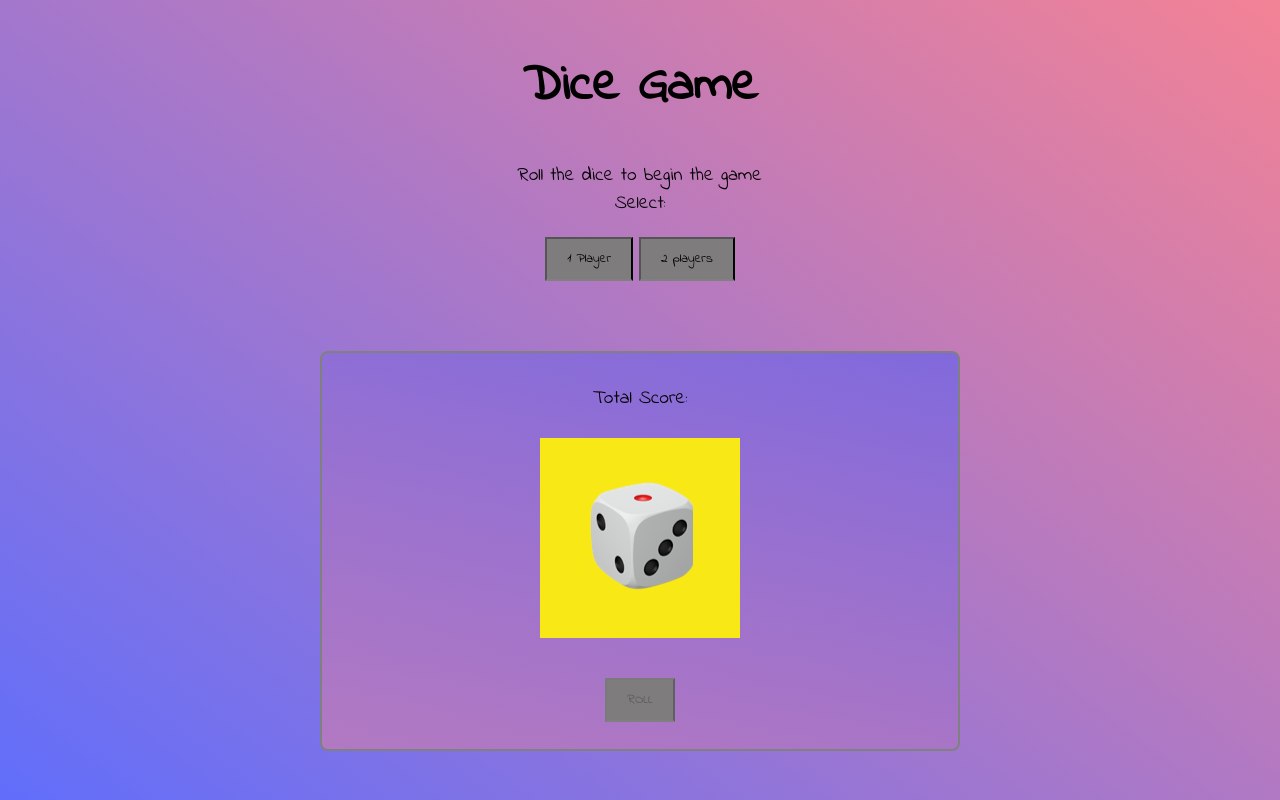
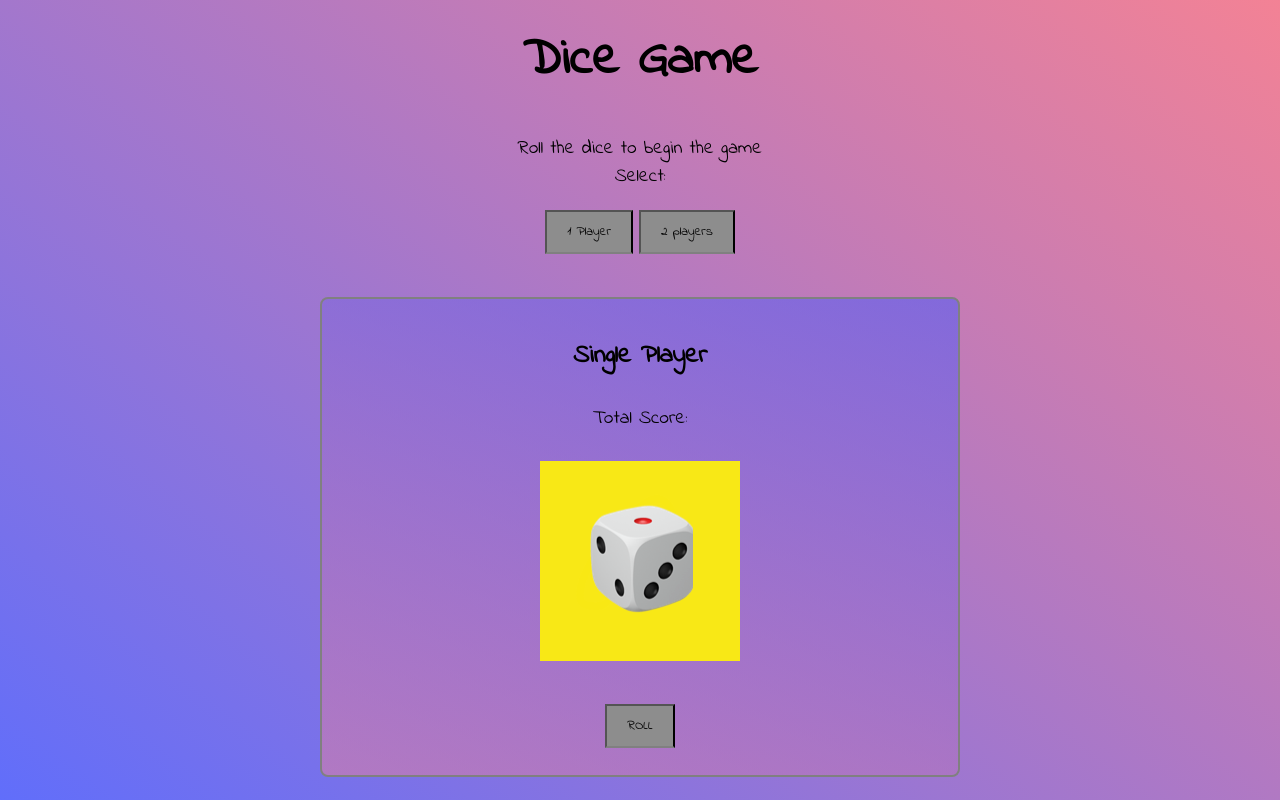
Before and after one commit to sarafotros/dice-game, a plain HTML site: page index.html in a window 1280 px wide. Both pictures are taken after a click on the button "1 Player". Drawn offline with Linux system fonts and the light colour scheme.

```diff
--- a/app.js
+++ b/app.js
@@ -1,20 +1,28 @@
-const btn = document.querySelector(".btn");
-const btnp1 = document.querySelector(".1pl");
-const btnp2 = document.querySelector(".2pl");
-const btnp2 = document.querySelector(".btn");
-
+const rollBtn = document.getElementById("rollBtn");
+const onePlayerBtn = document.getElementById("onePlayerBtn");
+const twoPlayerBtn = document.getElementById("twoPlayerBtn");
+const snglOrMulty = document.getElementById("sigOrMulty");
 const diceImg = document.querySelector("img");
 const status = document.querySelector(".status");
 
 let score = document.querySelector(".score");
 
 let sum = 0;
+const revealBtn = (btn) => {
+  btn.disabled = false;
+};
+
+onePlayerBtn.addEventListener("click", () => {
+  revealBtn(rollBtn);
+  snglOrMulty.textContent = "Single Player";
+});
 
 const rollDice = () => {
   let dice = Math.floor(Math.random() * 6) + 1;
   diceImg.src = `assets/images/dice${dice}.png`;
 
   if (dice === 1) {
+    // btn.disabled = true;
     status.textContent = "GAME OVER!";
     sum = 0;
     score.textContent = sum;
@@ -22,14 +30,18 @@
     sum += dice;
     score.textContent = sum;
     if (sum >= 20) {
+      //   btn.disabled = true;
       status.textContent = "YOU WON!";
+
       sum = 0;
     }
   }
 };
 
-btn.addEventListener("click", () => {
+rollBtn.addEventListener("click", () => {
   status.textContent = "";
 
   rollDice();
 });
+
+twoPlayerBtn.addEventListener("click", () => {});
--- a/index.html
+++ b/index.html
@@ -16,18 +16,18 @@
         <h2>Dice Game</h2>
         <p>Roll the dice to begin the game</p>
         <p>Select:</p>
-        <button class="1pl">1 Player</button>
-        <button class="2pl">2 players</button>
+        <button id="onePlayerBtn">1 Player</button>
+        <button id="twoPlayerBtn">2 players</button>
       </header>
       <div class="main">
-        <h3></h3>
+        <h3 id="sigOrMulty"></h3>
         <h4 class="status"></h4>
         <p>Total Score:</p>
         <span class="score"></span>
         <div class="img">
           <img src="assets/images/dice0.png" alt="dice" />
         </div>
-        <button class="btn" type="button" disabled>ROLL</button>
+        <button disabled="true" id="rollBtn">ROLL</button>
       </div>
     </div>
     <script src="app.js"></script>
--- a/style.css
+++ b/style.css
@@ -19,6 +19,7 @@
 }
 h3 {
   font-size: 1.6rem;
+  padding-top: 30px;
 }
 h4 {
   font-size: 1.4rem;
@@ -41,7 +42,7 @@
   display: flex;
   flex-direction: column;
   width: 50%;
-  height: 50%;
+  height: 60%;
   justify-content: space-around;
   align-items: center;
 }
@@ -49,6 +50,6 @@
   padding: 10px 20px;
   font-family: "Indie Flower", cursive;
   border-bottom: 2px solid grey;
-  background-color: rgb(126, 124, 124);
+  background-color: rgb(141, 141, 141);
   margin: 20px 0;
 }
```
